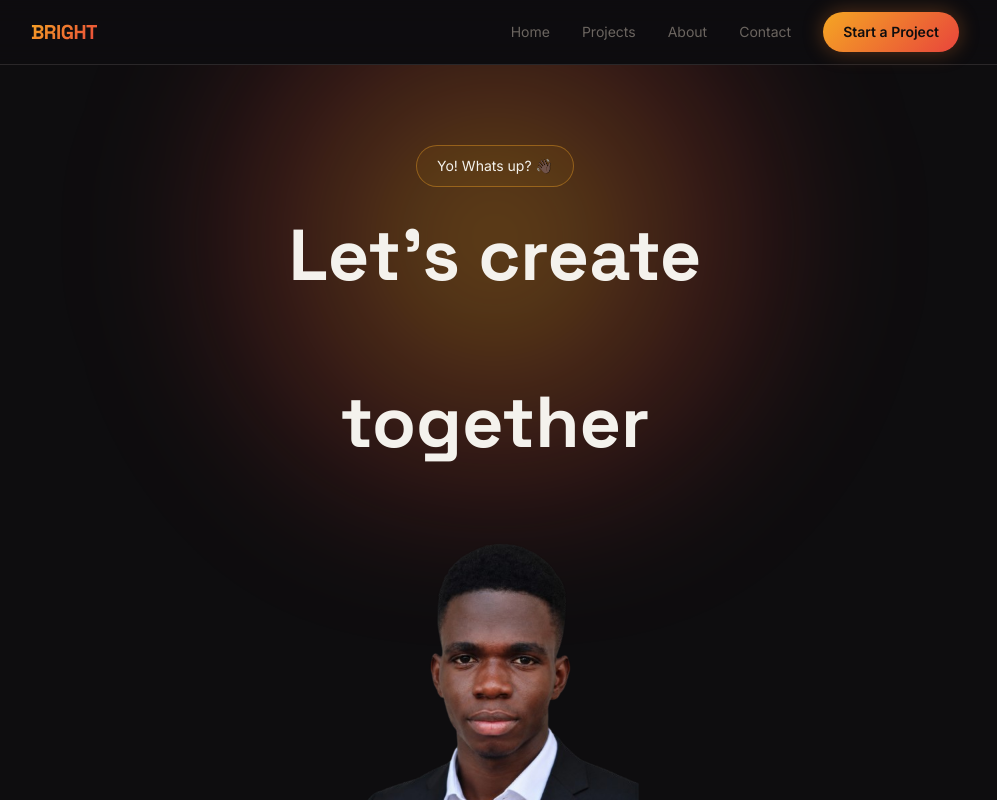
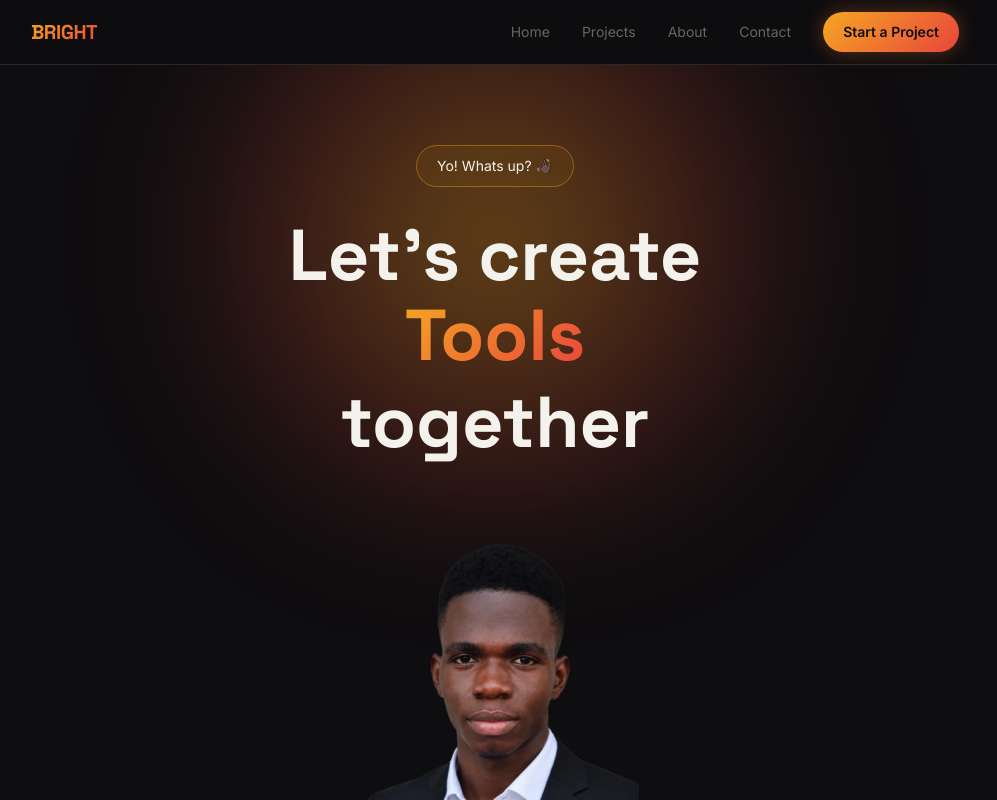
Before and after one commit to ImperioKDB/Bright.ng, a Next.js app: page / in a window 1280 px wide. Shown: the top 800 px of the page, without its empty margins (145-1142 px from the left). Built offline with nearby package versions, Linux system fonts and the light colour scheme.

Commit message:
Fix: apply gradient classes directly to inner text spans, not inherited from parent

```diff
--- a/components/WordRotator.tsx
+++ b/components/WordRotator.tsx
@@ -23,6 +23,9 @@ export default function WordRotator({
     return () => clearInterval(timer);
   }, [words.length, intervalMs]);
 
+  const gradientClass =
+    "bg-accent-gradient bg-clip-text text-transparent [-webkit-background-clip:text] [-webkit-text-fill-color:transparent]";
+
   return (
     <span className={`relative inline-block ${className}`}>
       {mounted ? (
@@ -33,13 +36,13 @@ export default function WordRotator({
             animate={{ opacity: 1, y: 0 }}
             exit={{ opacity: 0, y: -16 }}
             transition={{ duration: 0.35, ease: "easeOut" }}
-            className="inline-block"
+            className={`inline-block ${gradientClass}`}
           >
             {words[index]}
           </motion.span>
         </AnimatePresence>
       ) : (
-        <span className="inline-block">{words[0]}</span>
+        <span className={`inline-block ${gradientClass}`}>{words[0]}</span>
       )}
     </span>
   );
```
